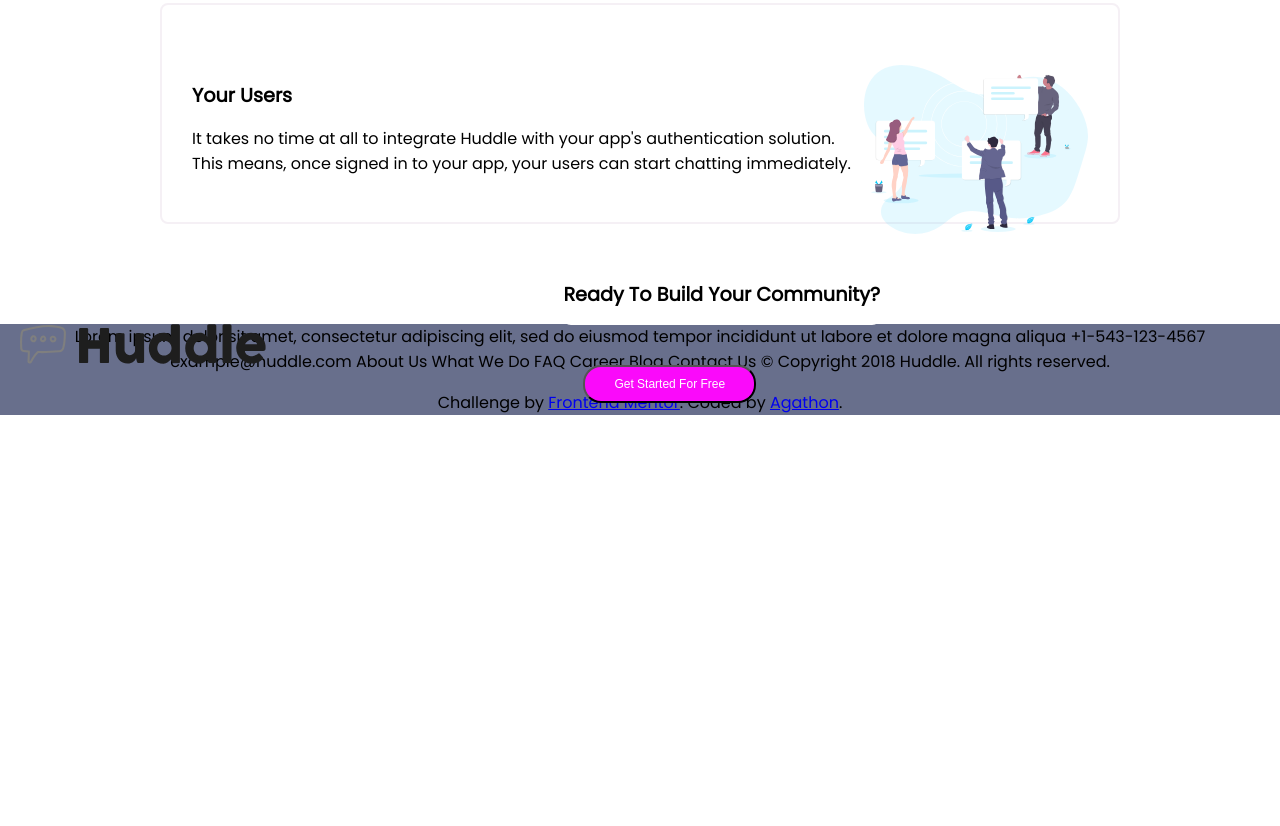
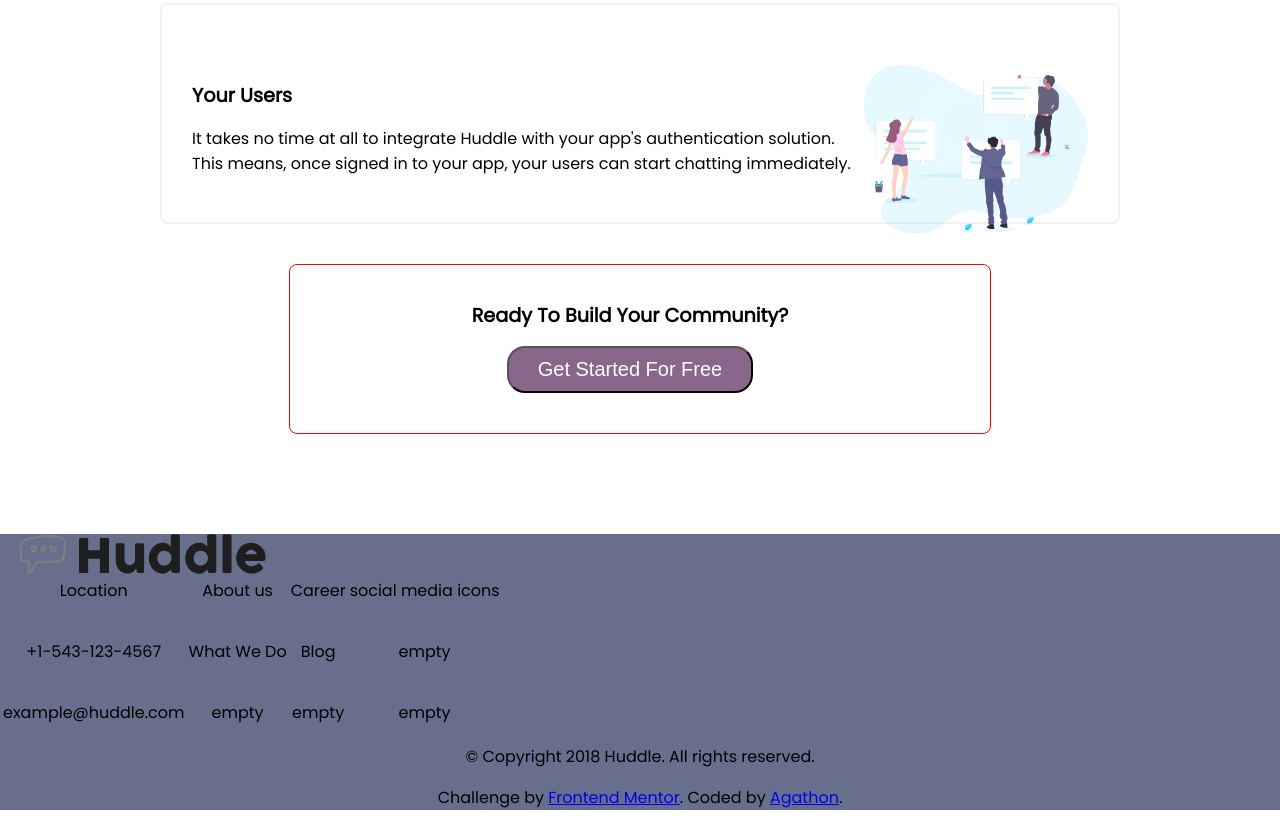
Before and after one commit to kallepost/huddle, a plain HTML site: page index.html in a window 1280 px wide. Shown: the part 1164-1990 px from the top of the page. Before the commit the page ends 1595 px from the top, so only its background shows below. Drawn offline with Linux system fonts and the light colour scheme.

Commit message:
more updates in index and css

```diff
--- a/css/master.css
+++ b/css/master.css
@@ -11,11 +11,10 @@ h1 {
 }
 
 h2 {
-font-size: 1.2rem;
+  font-size: 1.2rem;
 }
 
 .top-container {
-
   margin: auto;
   background-image: url("../images/bg-hero-desktop.svg");
   position: relative;
@@ -109,8 +108,32 @@ font-size: 1.2rem;
   border-radius: 8px;
   border-color: #f5f0f5;
   padding: 60px 30px 30px 30px;
+}
+
+.ready-to-build-container {
+  position: sticky;
+  background-color: white;
+  border-style: solid;
+  border-width: 1px;
+  border-radius: 8px;
+  border-color: red;
+  padding: 20px 40px 40px 20px;
+  width: 50%;
+  margin: auto;
+
+/*
+  width: 70%;
+  margin: 40px auto;
+  text-align: left;
+  border-style: solid;
+  border-width: 2px;
+  border-radius: 8px;
+  border-color: #f5f0f5;
+  padding: 60px 30px 30px 30px;
+  */
 
 }
+
 
 .grow-together-image {
   width: 25%;
@@ -132,26 +155,39 @@ font-size: 1.2rem;
   padding-bottom: 50px;
 }
 
-.ready-to-build-container {
-  position: absolute;
-  background-color: white;
-    border-radius: 8px;
-    right: 400px;
 
+.Get-started-button-2 {
+  -webkit-border-radius: 18;
+  -moz-border-radius: 18;
+  border-radius: 18px;
+  font-family: Arial;
+  color: #ffffff;
+  font-size: 20px;
+  background: #88678a;
+  padding: 10px 29px 10px 29px;
+  text-decoration: none;
+}
 
+.Get-started-button-2:hover {
+  background: #3cb0fd;
+  background-image: -webkit-linear-gradient(top, #3cb0fd, #3498db);
+  background-image: -moz-linear-gradient(top, #3cb0fd, #3498db);
+  background-image: -ms-linear-gradient(top, #3cb0fd, #3498db);
+  background-image: -o-linear-gradient(top, #3cb0fd, #3498db);
+  background-image: linear-gradient(to bottom, #3cb0fd, #3498db);
+  text-decoration: none;
 }
 
 .bottom-container {
-
   background-color: #686f8c;
   margin-top: 100px;
 }
 
-#Huddle-logo-bw{
+#Huddle-logo-bw {
   position: absolute;
   left: 0px;
   height: 5%;
   padding-left: 20px;
   -webkit-filter: grayscale(100%);
-filter: grayscale(100%);
+  filter: grayscale(100%);
 }
--- a/index.html
+++ b/index.html
@@ -85,48 +85,45 @@
 
     </div>
 
-    <!-- 4: -->
+
 
     </div>
 
-
     <div class="ready-to-build-container">
       <h2>Ready To Build Your Community?</h2>
-
-      <button class="Get-started-button" type="button" name="button">Get Started For Free</button>
-
-
-
-
-
-
-
+      <button class="Get-started-button-2" type="button" name="button">Get Started For Free</button>
 
   </div>
 
+
   <div class="bottom-container">
 
-        <img id="Huddle-logo-bw" src="images/logo.svg" alt="logo">
-
+    <img id="Huddle-logo-bw" src="images/logo.svg" alt="logo">
+    <br>
     <table>
       <tr>
+        <td> <p>Location</p> </td>
+        <td><p>About us</p></td>
+        <td><p>Career</p></td>
+        <td><p>social media icons</p></td>
+      </tr>
 
+      <tr>
+        <td> <p>+1-543-123-4567</p> </td>
+        <td><p>What We Do</p></td>
+        <td><p>Blog</p></td>
+        <td><p>empty</p></td>
       </tr>
+
+      <tr>
+        <td> <p>example@huddle.com</p> </td>
+        <td><p>empty</p></td>
+        <td><p>empty</p></td>
+        <td><p>empty</p></td>
+      </tr>
+
     </table>
 
-    Lorem ipsum dolor sit amet, consectetur adipiscing elit, sed do eiusmod tempor
-    incididunt ut labore et dolore magna aliqua
-
-    +1-543-123-4567
-    example@huddle.com
-
-    About Us
-    What We Do
-    FAQ
-
-    Career
-    Blog
-    Contact Us
 
     &copy; Copyright 2018 Huddle. All rights reserved.
 
```
